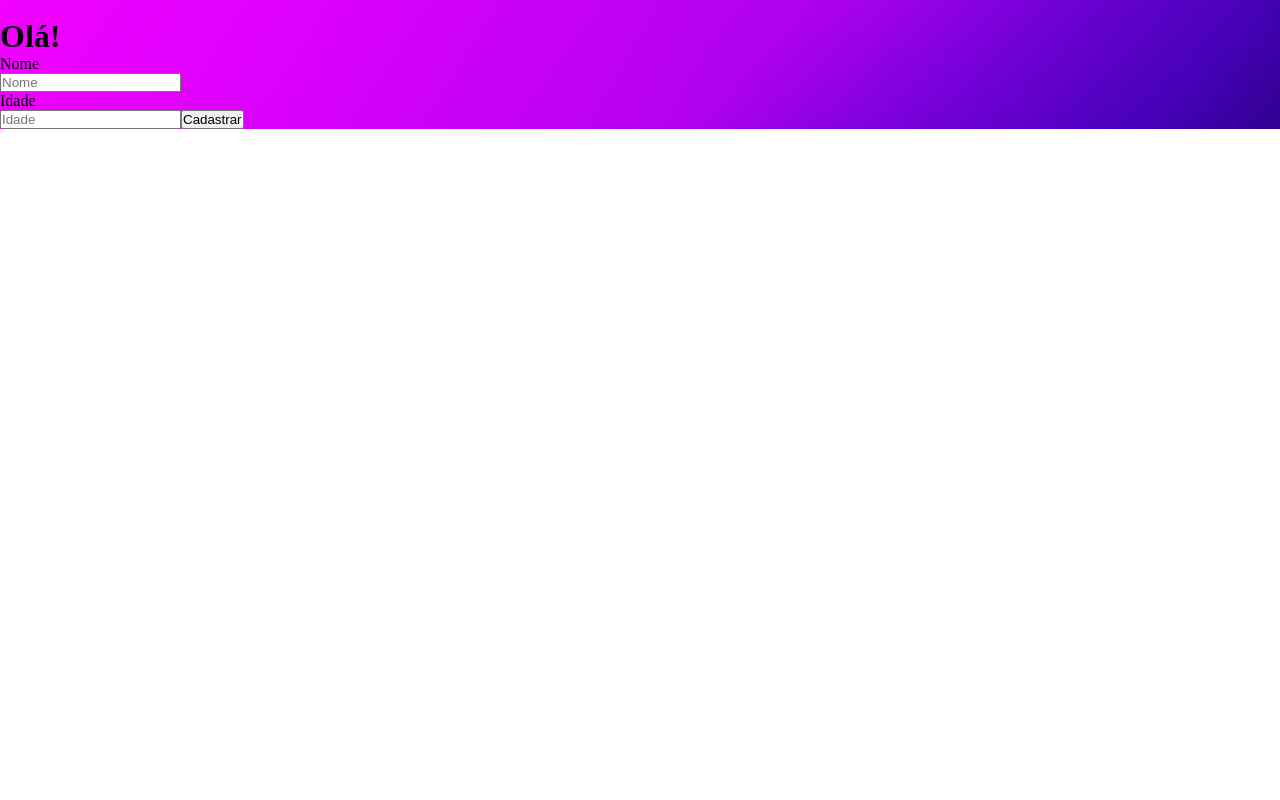
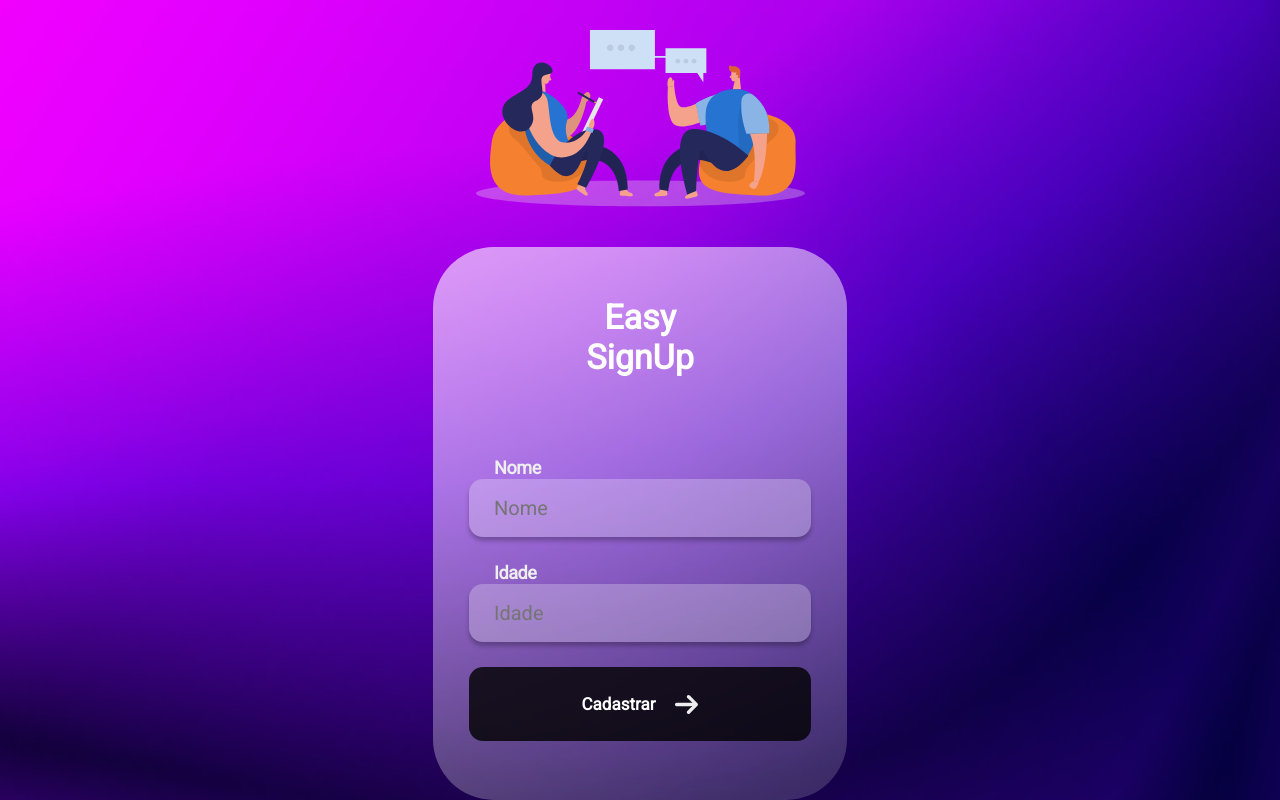
Before and after one commit to diegofelipeap/user-registration, a React (Create React App) app: page / in a window 1280 px wide. Built offline with nearby package versions, Linux system fonts and the light colour scheme.

Commit message:
Vinculando Front-End com Back-End pela primeira vez.

```diff
--- a/package.json
+++ b/package.json
@@ -6,6 +6,8 @@
     "@testing-library/jest-dom": "^5.17.0",
     "@testing-library/react": "^13.4.0",
     "@testing-library/user-event": "^13.5.0",
+    "axios": "^1.6.7",
+    "nodemon": "^3.0.3",
     "react": "^18.2.0",
     "react-dom": "^18.2.0",
     "react-scripts": "5.0.1",
--- a/public/index.html
+++ b/public/index.html
@@ -1,22 +1,24 @@
 <!DOCTYPE html>
-<html lang="en">
+<html lang="pt-br">
+
 <head>
   <meta charset="utf-8" />
   <link rel="icon" href="%PUBLIC_URL%/favicon.ico" />
   <meta name="viewport" content="width=device-width, initial-scale=1" />
   <meta name="theme-color" content="#000000" />
-    <meta
-      name="description"
-      content="Web site created using create-react-app"
-    />
+  <meta name="description" content="Web site created using create-react-app" />
   <link rel="apple-touch-icon" href="%PUBLIC_URL%/logo192.png" />
+  <link rel="preconnect" href="https://fonts.googleapis.com">
+  <link rel="preconnect" href="https://fonts.gstatic.com" crossorigin>
+  <link href="https://fonts.googleapis.com/css2?family=Roboto:wght@100;400&display=swap" rel="stylesheet">
 
+  <title> Easy SignUp - Cadastro de Usuários</title>
+</head>
 
-    <title>React App</title>
-  </head>
 <body>
   <noscript>You need to enable JavaScript to run this app.</noscript>
   <div id="root"></div>
 
 </body>
+
 </html>
--- a/src/App.js
+++ b/src/App.js
@@ -1,33 +1,73 @@
-/* criando meu primeiro componente react!
-
--Toda aplicação que a gente usar o React, temos que dar um "import React from 'react'"!
-
-*/
-
-//JSX
-
-import React from 'react'
-import { Container, H1, Image, ContainerItens, InputLabel, Input, Button } from "./style";
-import People from './assets/peoples.svg'
+import React, { useState, useRef } from 'react'
+import axios from 'axios'
+import { Container, H1, Image, ContainerItens, InputLabel, Input, Button, User } from "./style";
+import HomeImage from './assets/home.svg'
+import Arrow from './assets/arrow.svg'
+import Trash from './assets/trash.svg'
 
 const App = () => {
 
+
+  const [users, setUsers] = useState([])
+  const inputName = useRef()
+  const inputAge = useRef()
+
+
+  async function addNewUser() {
+
+   const { data: newUser } = await axios.post("http://localhost:3001/projects/",
+      {
+        name: inputName.current.value,
+        age: inputAge.current.value
+      })
+
+    setUsers([...users, newUser])
+
+
+      const {data: newUsers} = await axios.get("http://localhost:3001/projects/")
+
+      setUsers(newUsers)
+
+  }
+
+
+
+
+  function deletUser(userId) {
+    const newUsers = users.filter(user => user.id !== userId)
+
+    setUsers(newUsers)
+  }
+
   return (<Container>
-    <Image />
+    <Image alt='Logo do site de cadastro' src={HomeImage} />
     <ContainerItens>
 
-      <H1>Olá!</H1>
+      <H1>Easy
+        <br />
+        SignUp</H1>
 
       <InputLabel>Nome</InputLabel>
-      <Input placeholder='Nome'/>
+      <Input ref={inputName} placeholder='Nome' />
       <InputLabel>Idade</InputLabel>
-      <Input placeholder='Idade'/>
+      <Input ref={inputAge} placeholder='Idade' />
 
-      <Button>Cadastrar</Button>
+      <Button onClick={addNewUser} >Cadastrar <img alt='Seta' src={Arrow} /></Button>
+      <ul>
+        {users.map(user => (
+
+          <User key={user.id}>
+            <p>{user.name}</p> <p>{user.age}</p>
+            <button onClick={() => deletUser(user.id)}> <img src={Trash} alt='Botão com ícone de lata de lixo' /> </button>
+          </User>
+        ))
+        }
+      </ul>
 
     </ContainerItens>
   </Container>)
 
 }
 
-export default App // isto porque no index.js estamos importando este componente, para podermos renderizar
+
+export default App
--- a/src/globalStyle.js
+++ b/src/globalStyle.js
@@ -6,6 +6,7 @@ const globalStyle = createGlobalStyle`
     margin:0;
     padding: 0;
     box-sizing: border-box;
+    font-family: 'Roboto', sans-serif;
 }
 
 
--- a/src/style.js
+++ b/src/style.js
@@ -5,24 +5,110 @@ import Background from './assets/background1.svg'
 export const Container = styled.div`
     background: url("${Background}");
     background-size:cover;
+    display: flex;
+    flex-direction: column;
+    align-items: center;
+    gap: 40px;
+    height: 100vh;
 
 `
 export const Image = styled.img`
+    margin-top: 30px;
 
 `
 export const ContainerItens = styled.div`
+    background: linear-gradient(157.44deg, rgba(255, 255, 255, 0.6) 0.84%, rgba(255, 255, 255, 0.6) 0.85%, rgba(255, 255, 255, 0.15) 100%);
+    border-radius: 61px 61px;
+    padding: 50px 36px;
+    display: flex;
+    flex-direction: column;
+    height: 72vh;
 
 `
 
 export const H1 = styled.h1`
+    color: #ffffff;
+    font-size: 34px;
+    font-weight: 700;
+    line-height: 40px;
+    text-align: center;
+    margin-bottom: 80px;
 
 `
 export const InputLabel = styled.p`
+    font-style: normal;
+    font-size: 18px;
+    font-weight: bold;
+    line-height: 22px;
+    letter-spacing: -0.40799999237060547px;
+    color: #EEEEEE;
+    margin-left: 25px;
 
 `
 export const Input = styled.input`
+    border-radius: 14px;
+    box-shadow: 0px 4px 4px 0px rgba(0, 0, 0, 0.25);
+    outline: none;
+    border: none;
+    background: rgba(255, 255, 255, 0.25);
+    width: 342px;
+    height: 58px;
+    padding-left: 25px;
+    color: rgba(255, 255, 255, 1);
+    font-size: 20px;
+    font-weight: normal;
+    font-style: normal;
+    line-height: 28px;
+    margin-bottom: 25px;
 
 `
 export const Button = styled.button`
+    background: rgba(0, 0, 0, 0.8);
+    width: 342px;
+    height: 74px;
+    border-radius: 14px;
+    font-size: 17px;
+    font-weight: 700;
+    line-height: 28px;
+    color: #FFFFFF;
+    border: 0;
+    cursor: pointer;
+    display: flex;
+    align-items: center;
+    justify-content: center;
+    gap: 20px;
+
+    &:hover{ opacity:0.9; }
+    &:active{ background: #000; }
 
 `
+
+export const User = styled.li`
+    display: flex;
+    justify-content: space-around;
+    align-items: center;
+    border-radius: 14px;
+    box-shadow: 0px 4px 4px 0px rgba(0, 0, 0, 0.25);
+    outline: none;
+    border: none;
+    background: rgba(255, 255, 255, 0.25);
+    width: 342px;
+    height: 58px;
+    color: #fff;
+    margin-top: 20px;
+
+p{
+    font-size: 20px;
+    line-height: 28px;
+    font-style: normal;
+    font-weight: normal;
+}
+
+button{
+    background: none;
+    border: 0;
+    cursor: pointer;
+    &:active{ opacity:0.8; }
+}
+
+`
```
Also changed, not shown: 1 other file (tests, documents, lock files or other folders). Lines whose indentation alone changed are shown as unchanged.
